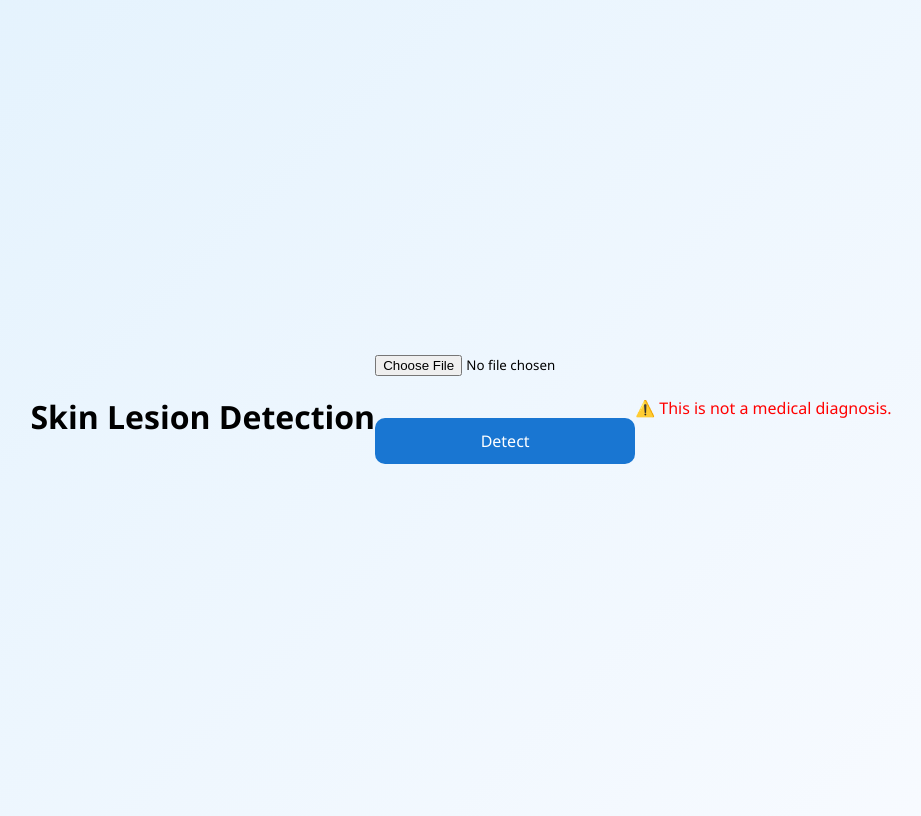
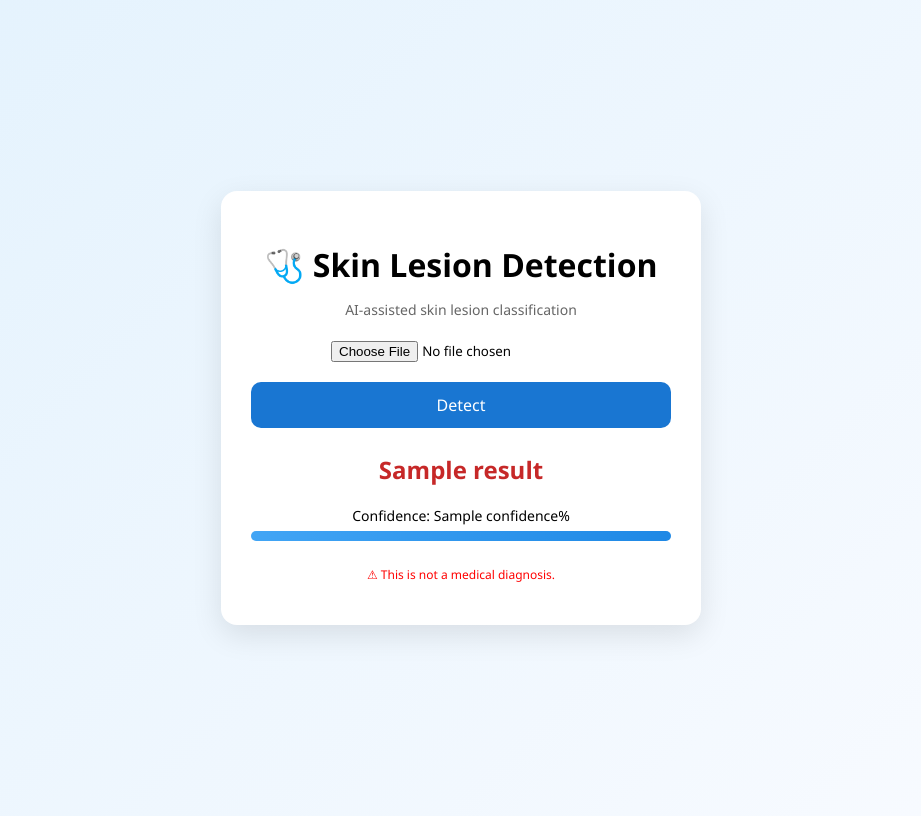
Before and after one commit to Ananya9999999/Skin-Lesion-Detection, a Flask app: template templates/index.html in a window 1280 px wide. Shown: the whole page, without its empty margins (179-1100 px from the left). Run offline with Flask 3, Linux system fonts and the light colour scheme; the template is opened without the code that fills it: most values are stand-ins (such as "Sample title", 1, 10 or a date in 2020).

Commit message:
Refactor index.html for better form and display
Updated HTML structure and improved form submission handling.

```diff
--- a/templates/index.html
+++ b/templates/index.html
@@ -1,44 +1,47 @@
 <!DOCTYPE html>
-<html>
+<html lang="en">
 <head>
+    <meta charset="UTF-8">
     <title>Skin Lesion Detection</title>
-    <link rel="stylesheet" href="/static/style.css">
+    <link rel="stylesheet" href="{{ url_for('static', filename='style.css') }}">
 </head>
 <body>
 
-<h1>Skin Lesion Detection</h1>
+<div class="container">
+    <h1>🩺 Skin Lesion Detection</h1>
+    <p class="subtitle">AI-assisted skin lesion classification</p>
 
-<form id="uploadForm">
-    <input type="file" name="image" id="image" required>
-    <br><br>
+    <form method="POST" action="/predict" enctype="multipart/form-data">
+    <input type="file" name="image" accept="image/*" required>
     <button type="submit">Detect</button>
 </form>
 
-<h3 id="result"></h3>
+
+    {% if result %}
+    <div class="result-card">
+        <h2 class="{{ 'benign' if result == 'Benign' else 'malignant' }}">
+            {{ result }}
+        </h2>
+
+        <div class="confidence">
+            <span>Confidence: {{ confidence }}%</span>
+            <div class="bar">
+                <div class="fill" style="width: {{ confidence }}%"></div>
+            </div>
+        </div>
+    </div>
+    {% endif %}
+
+    <p class="disclaimer">⚠ This is not a medical diagnosis.</p>
+</div>
 
 <script>
-document.getElementById("uploadForm").addEventListener("submit", async function(e) {
-    e.preventDefault();
-
-    const formData = new FormData();
-    const imageFile = document.getElementById("image").files[0];
-    formData.append("image", imageFile);
-
-    const response = await fetch("/predict", {
-        method: "POST",
-        body: formData
-    });
-
-    const data = await response.json();
-
-    document.getElementById("result").innerHTML =
-        `Result: <b>${data.label}</b><br>Confidence: ${data.confidence}%`;
-});
+function previewImage(event) {
+    const img = document.getElementById("preview");
+    img.src = URL.createObjectURL(event.target.files[0]);
+    img.style.display = "block";
+}
 </script>
-
-<p style="color:red">
-⚠️ This is not a medical diagnosis.
-</p>
 
 </body>
 </html>
```
